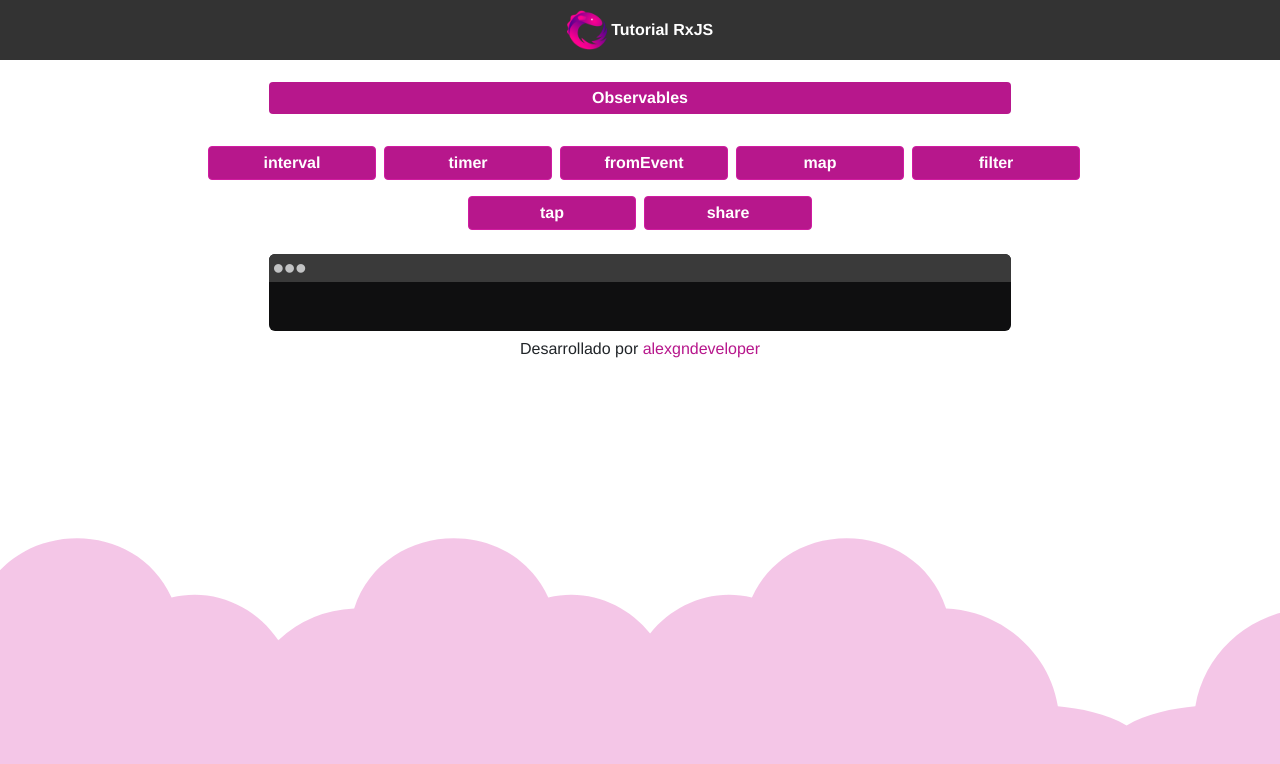
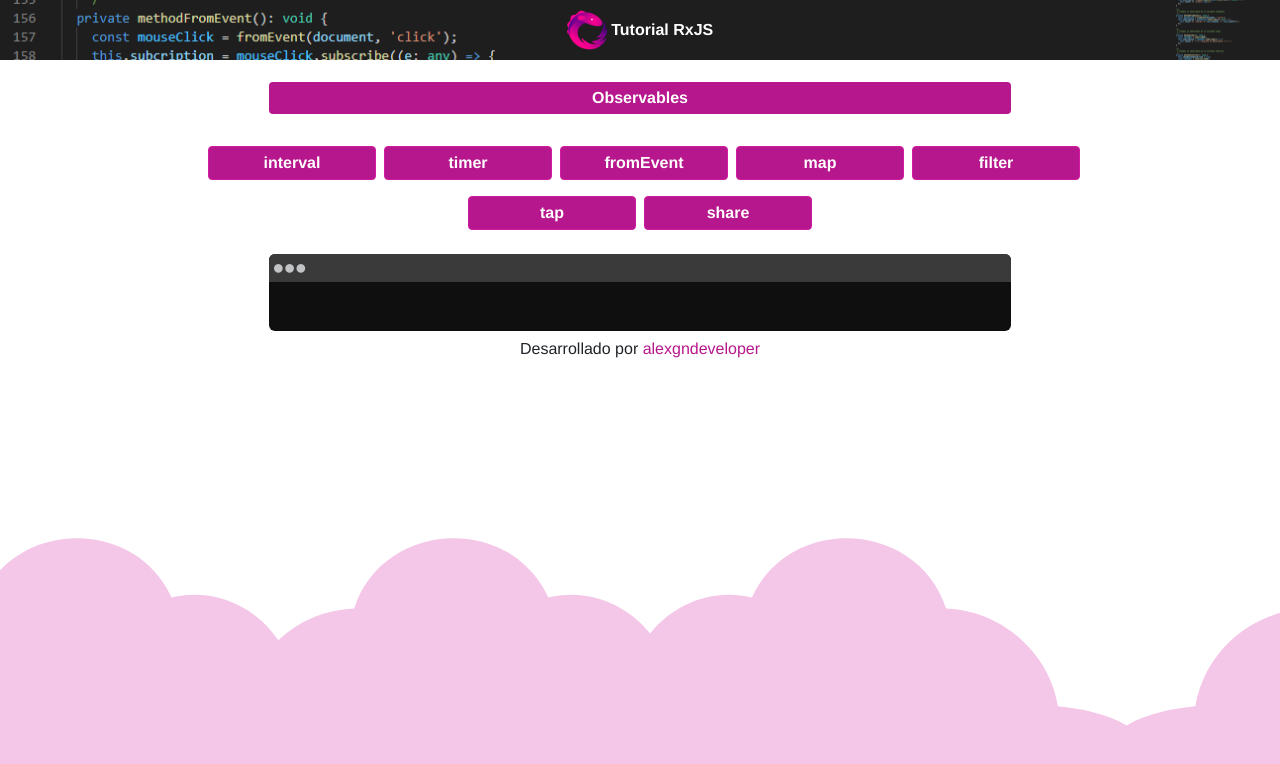
Before and after one commit to alexgndeveloper/RxJS-Tutorial, an Angular app: page / in a window 1280 px wide. Shown: the top 764 px of the page. Built offline with nearby package versions, Linux system fonts and the light colour scheme.

Commit message:
Cambio imagen toolbar

```diff
--- a/src/app/app.component.html
+++ b/src/app/app.component.html
@@ -51,7 +51,6 @@
     >
       alexgndeveloper
     </a>
-  </footer>
 
     <svg
       id="clouds"
@@ -69,4 +68,5 @@
         fill="#d11ca140"
       />
     </svg>
+  </footer>
 </div>
--- a/src/app/app.component.scss
+++ b/src/app/app.component.scss
@@ -26,10 +26,6 @@
   color: #9c0f77;
 }
 
-.spacer {
-  flex: 1;
-}
-
 .toolbar {
   position: absolute;
   top: 0;
@@ -39,9 +35,12 @@
   display: flex;
   align-items: center;
   justify-content: center;
-  background-color: #333333;
   color: white;
   font-weight: 600;
+  background-image: url("../assets/images/Fondo.png");
+  background-position: center;
+  background-repeat: no-repeat;
+  background-size: cover;
 }
 
 .content {
@@ -106,10 +105,6 @@
   box-shadow: 0 4px 17px #f823bf;
 }
 
-.card-container .card:not(.highlight-card):hover .material-icons path {
-  fill: rgb(105, 103, 103);
-}
-
 .terminal {
   position: relative;
   width: 80%;
```
Also changed, not shown: src/assets/images/Fondo.png (added). Lines whose indentation alone changed are shown as unchanged.
